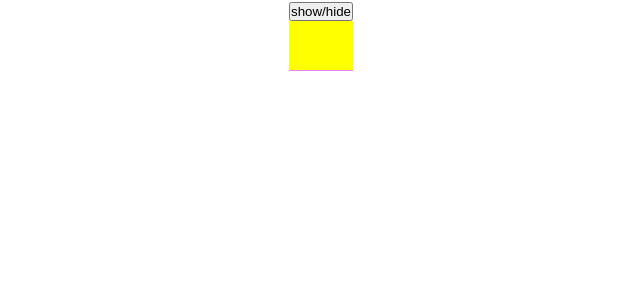
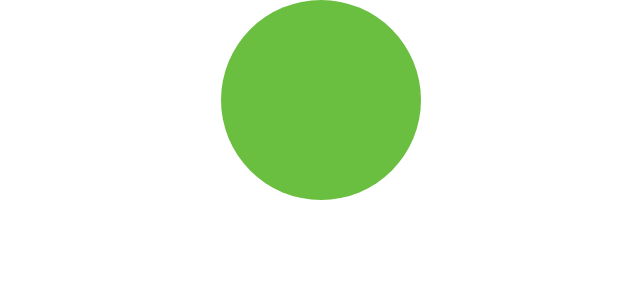
Before and after one commit to dimakrepak/ReactExs, a React (Create React App) app in the folder my-app/: page / in a window 1280 px wide. Shown: the top 300 px of the page, without its empty margins (319-959 px from the left). Built offline with nearby package versions, Linux system fonts and the light colour scheme.

Commit message:
reactState

```diff
--- a/my-app/src/App.js
+++ b/my-app/src/App.js
@@ -6,13 +6,19 @@ import React, { Component } from 'react'
 // import Btn from './Components/buttons'
 // import Card from  './Components/card/card'
 // import Increase from './Components/increment'
-import './Components/card/style.css'
-import Container from './Components/HideandSeek'
+// import Container from './Components/HideandSeek'
+// import Container from './Components/LifeCycle'
+// import './Components/card/style.css'
+// import Box from './Components/BoxAnim'
+import './Components/Boxchange/box.css'
+import Box from './Components/Boxchange/BoxChange'
 class App extends Component {
   render() {
     return (
       <div className="App">
-        <Container/>
+        <Box/>
+
+
       </div>
     )
   }
--- /dev/null
+++ b/my-app/src/Components/BoxAnim.js
@@ -0,0 +1,27 @@
+import React, { Component } from 'react'
+
+
+
+export default class BoxAnim extends Component {
+    state = {
+        name: 'in',
+    }
+    componentDidMount = () => {
+        setTimeout(() => {
+            this.setState({ name: 'out' })
+        }, 1000)
+    }
+    componentDidUpdate = () => {
+        setTimeout(() => {
+            this.setState({ name: 'in' })
+        }, 3000)
+    }
+    render() {
+        return (
+            <div>
+                <div style={{ width: this.props.width, width: this.props.height }} className={this.state.name}></div>
+
+            </div>
+        )
+    }
+}
--- /dev/null
+++ b/my-app/src/Components/Boxchange/BoxChange.js
@@ -0,0 +1,37 @@
+import React, { Component } from 'react'
+//hcl
+export default class BoxChange extends Component {
+    counter = 0
+    state = {
+        color: 10,
+        radius: '0',
+
+    }
+    componentDidMount = () => {
+        setInterval(() => {
+            console.log(this.counter)
+            this.counter += 1
+            if (this.counter > 5) {
+                this.setState({ color: (this.state.color + 50), radius:'50%' })
+            }
+            this.setState({ color: (this.state.color + 50), radius: this.state.radius })
+        }, 1000)
+
+    }
+    componentDidUpdate = () => {
+
+
+    }
+
+
+    render() {
+        return (
+            <div className='box' style={{
+                borderRadius: `${this.state.radius}`,
+                backgroundColor: `hsl(${this.state.color}, 50%, 50%)`
+            }}>
+
+            </div>
+        )
+    }
+}
--- /dev/null
+++ b/my-app/src/Components/Boxchange/box.css
@@ -0,0 +1,10 @@
+body{
+display: flex;
+justify-content: center;
+}
+
+.box{
+    background-color: aquamarine;
+    width: 200px;
+    height:200px
+}
--- /dev/null
+++ b/my-app/src/Components/LifeCycle.js
@@ -0,0 +1,25 @@
+import React, { Component } from 'react'
+
+
+export default class LifeCycle extends Component {
+
+    state = { favoriteColor: 'yellow' }
+    id = React.createRef()
+
+    componentDidMount = () => {
+        setTimeout(() => {
+            this.setState({ favoriteColor: 'blue' })
+        }, 1000)
+    }
+    componentDidUpdate = () => {
+        this.id.current.innerHTML = 'hello'
+    }
+    render() {
+        return (
+            <div>
+                <h1>My favorite color is {this.state.favoriteColor}</h1>
+                <h2 ref={this.id}></h2>
+            </div>
+        )
+    }
+}
--- a/my-app/src/Components/card/style.css
+++ b/my-app/src/Components/card/style.css
@@ -33,3 +33,16 @@ body {
 .none{
   display: none;
 }
+
+.in{
+  background-color: rgb(194, 194, 192);
+  margin: 2px;
+  transform: translate(-200px);
+  transition:all 1s ease-in-out;
+}
+.out{
+  background-color: rgb(194, 194, 192);
+  margin: 2px;
+  transform: translate(200px);
+  transition: 1s ease-in-out;
+}
```
